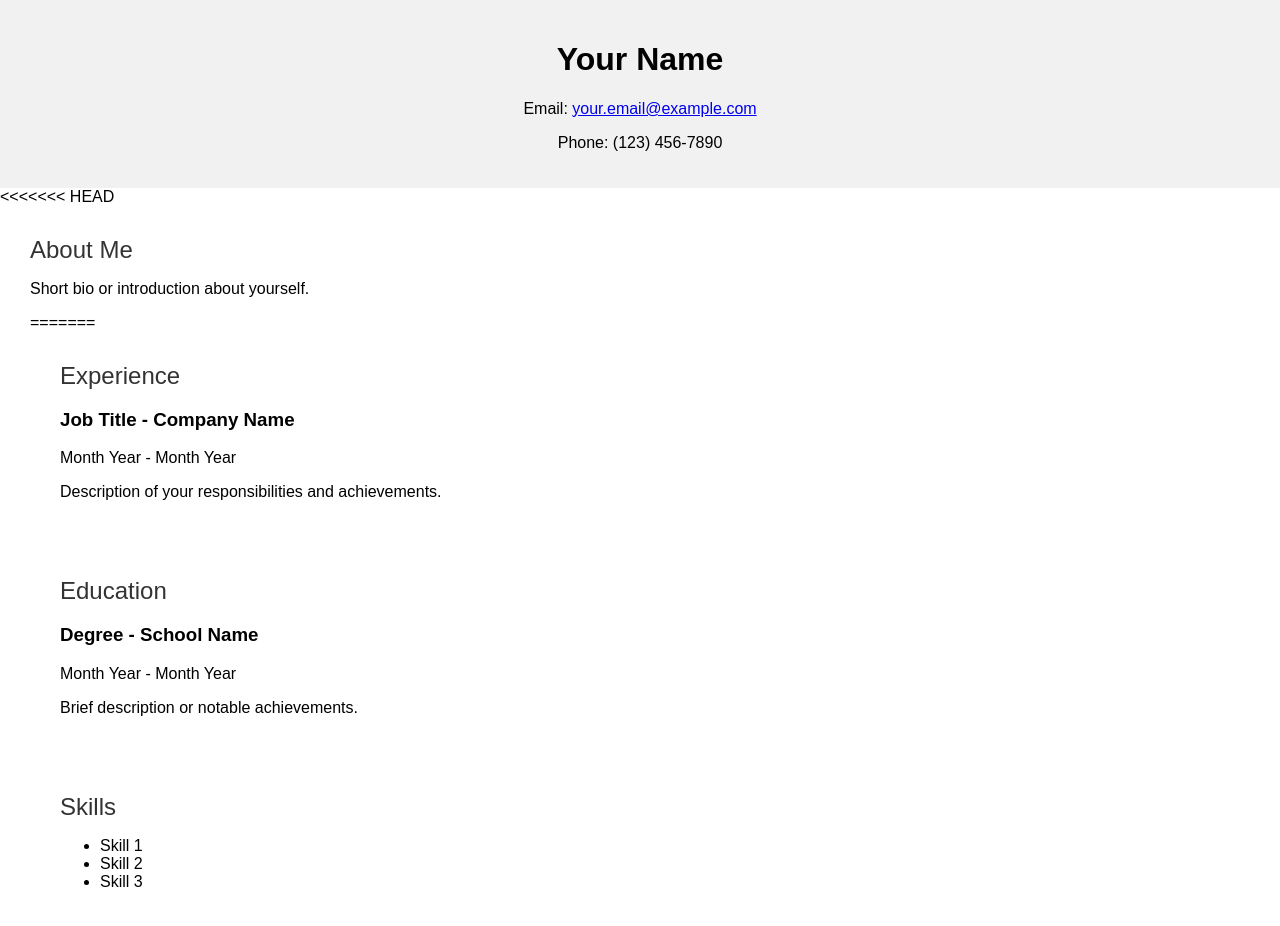
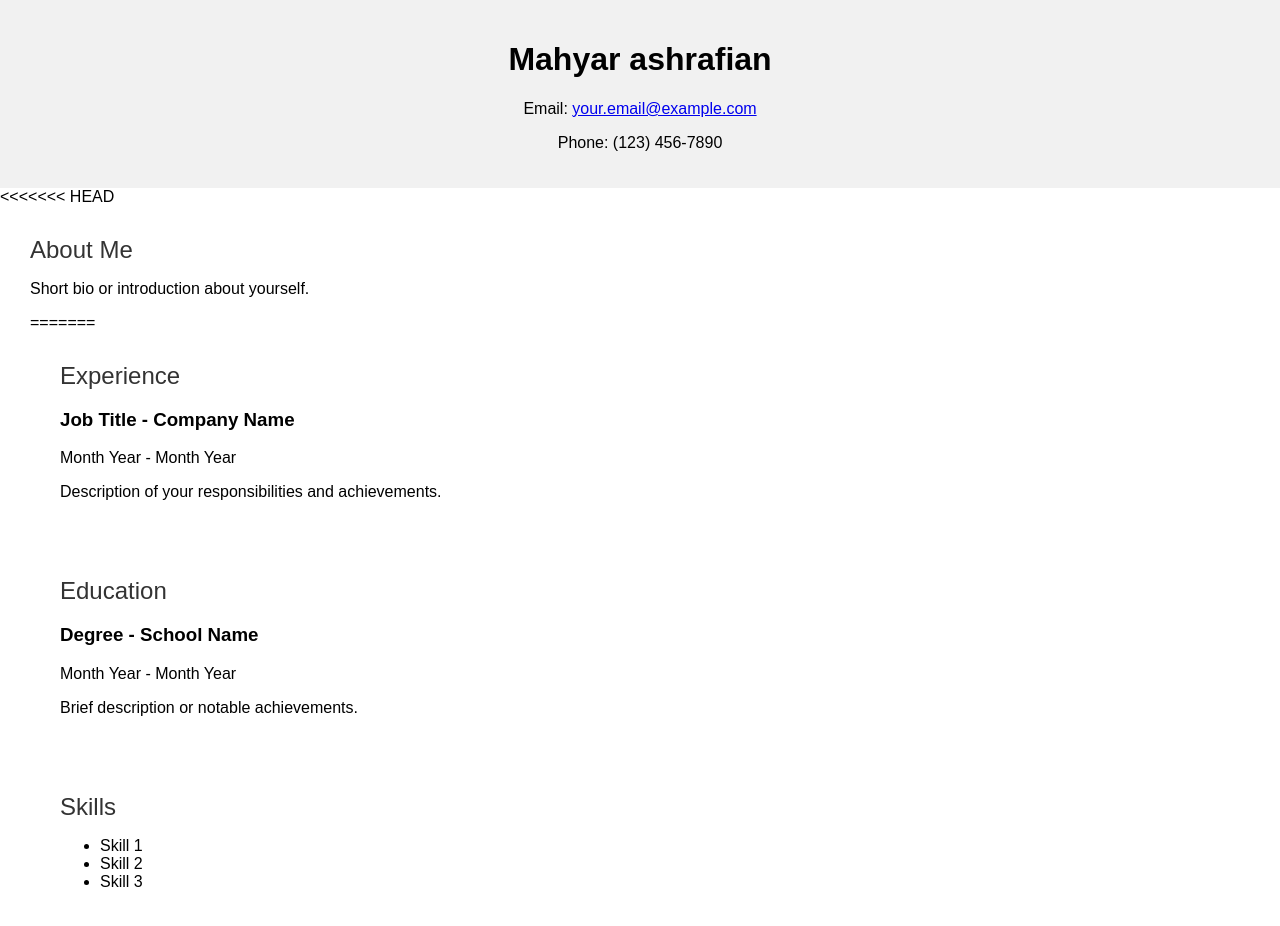
Before and after one commit to Mahywr/JAVASCRIPT, a plain HTML site: page index.html in a window 1280 px wide. Drawn offline with Linux system fonts and the light colour scheme.

Commit message:
Update index.html

```diff
--- a/index.html
+++ b/index.html
@@ -13,7 +13,7 @@
 </head>
 <body>
     <div class="header">
-        <h1>Your Name</h1>
+        <h1>Mahyar ashrafian</h1>
         <p>Email: <a href="mailto:your.email@example.com">your.email@example.com</a></p>
         <p>Phone: (123) 456-7890</p>
     </div>
```
